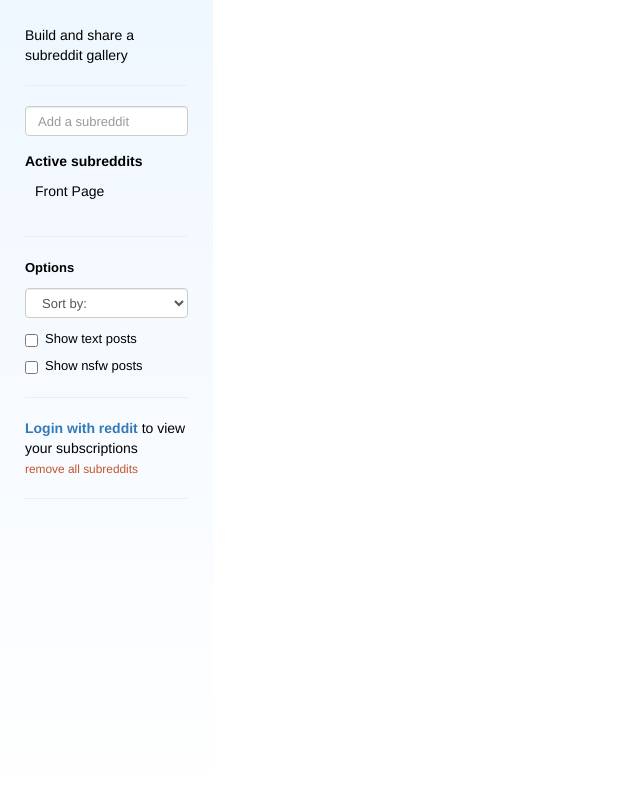
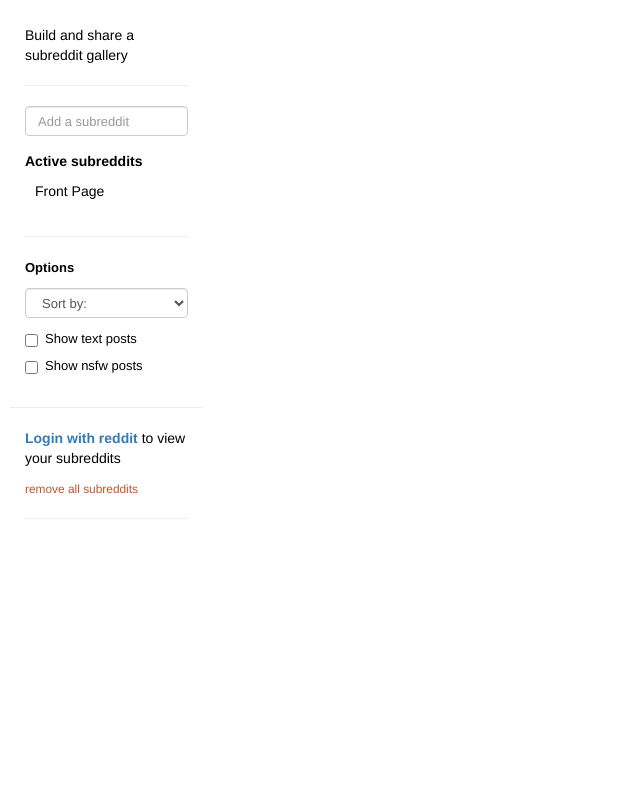
Before and after one commit to gabranches/Vuiit, a Flask app: page / in a window 1280 px wide. Shown: the whole page, without its empty margins (0-640 px from the left). Run offline with Flask 2, Linux system fonts and the light colour scheme; some libraries are stand-ins or nearby versions.

Commit message:
fixed css issues

```diff
--- a/app/static/style.css
+++ b/app/static/style.css
@@ -5,14 +5,7 @@ a:hover {
 }
 
 body {
-  background: rgba(239,247,255,1);
-  background: -moz-linear-gradient(top, rgba(239,247,255,1) 0%, rgba(255,255,255,1) 100%);
-  background: -webkit-gradient(left top, left bottom, color-stop(0%, rgba(239,247,255,1)), color-stop(100%, rgba(255,255,255,1)));
-  background: -webkit-linear-gradient(top, rgba(239,247,255,1) 0%, rgba(255,255,255,1) 100%);
-  background: -o-linear-gradient(top, rgba(239,247,255,1) 0%, rgba(255,255,255,1) 100%);
-  background: -ms-linear-gradient(top, rgba(239,247,255,1) 0%, rgba(255,255,255,1) 100%);
-  background: linear-gradient(to bottom, rgba(239,247,255,1) 0%, rgba(255,255,255,1) 100%);
-  filter: progid:DXImageTransform.Microsoft.gradient( startColorstr='#eff7ff', endColorstr='#ffffff', GradientType=0 );
+  background-color: white;
 }
 
 html, body {
@@ -102,6 +95,10 @@ label {
 #remove-all {
   color: #C1552D;
   cursor: pointer;
+}
+
+#remove-all {
+  margin-top: 10px;
 }
 
 .remove-button {
--- a/app/templates/index.html
+++ b/app/templates/index.html
@@ -38,10 +38,11 @@
             <div class="col-xs-12 main-pg">
               Build and share a subreddit gallery</a>
             </div>
+
           </div>
-
           <hr>
           <div class="row main-pg">
+
             <div class="col-xs-12">
               <input type="input" class="form-control" id="input-sub" placeholder="Add a subreddit">
             </div>
@@ -89,7 +90,7 @@
             </div>
           </div>
 
-          <hr>
+          <hr class="main-pg">
 
           <div class="row options">
             <div class="col-xs-12">
@@ -120,11 +121,12 @@
 				  				<input id="options-nsfw" type="checkbox"> Show nsfw posts
 								</label>
               </div>
+
+              <div class="menuitem row main-pg" id="login-div">
               <hr>
-              <div class="menuitem row link-pg main-pg sub-pg" id="login-div">
                 <div class="col-xs-12">
                   <strong><a href="/login">Login with reddit</a></strong>
-                  to view your subscriptions
+                  to view your subreddits
                 </div>
               </div>
 
```
